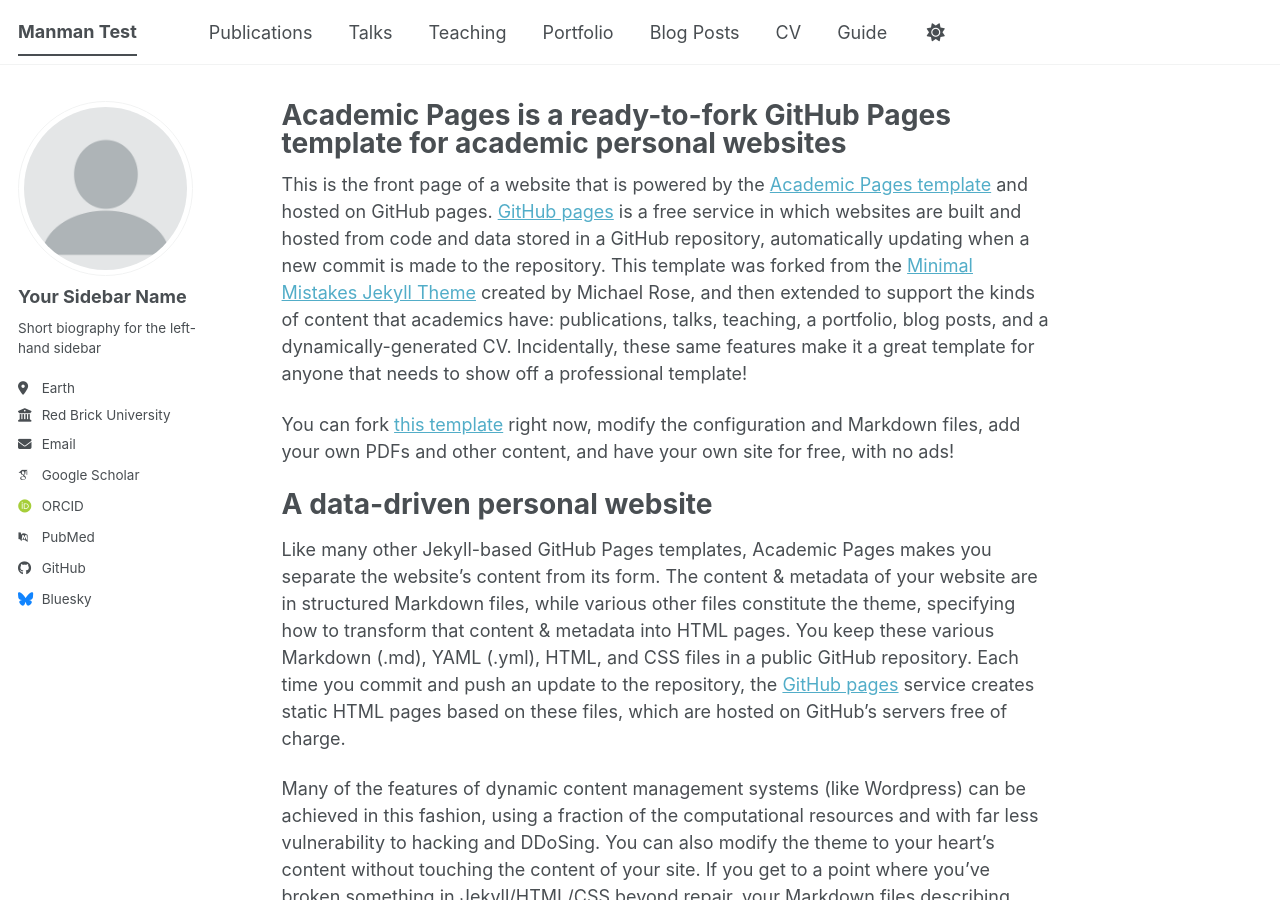
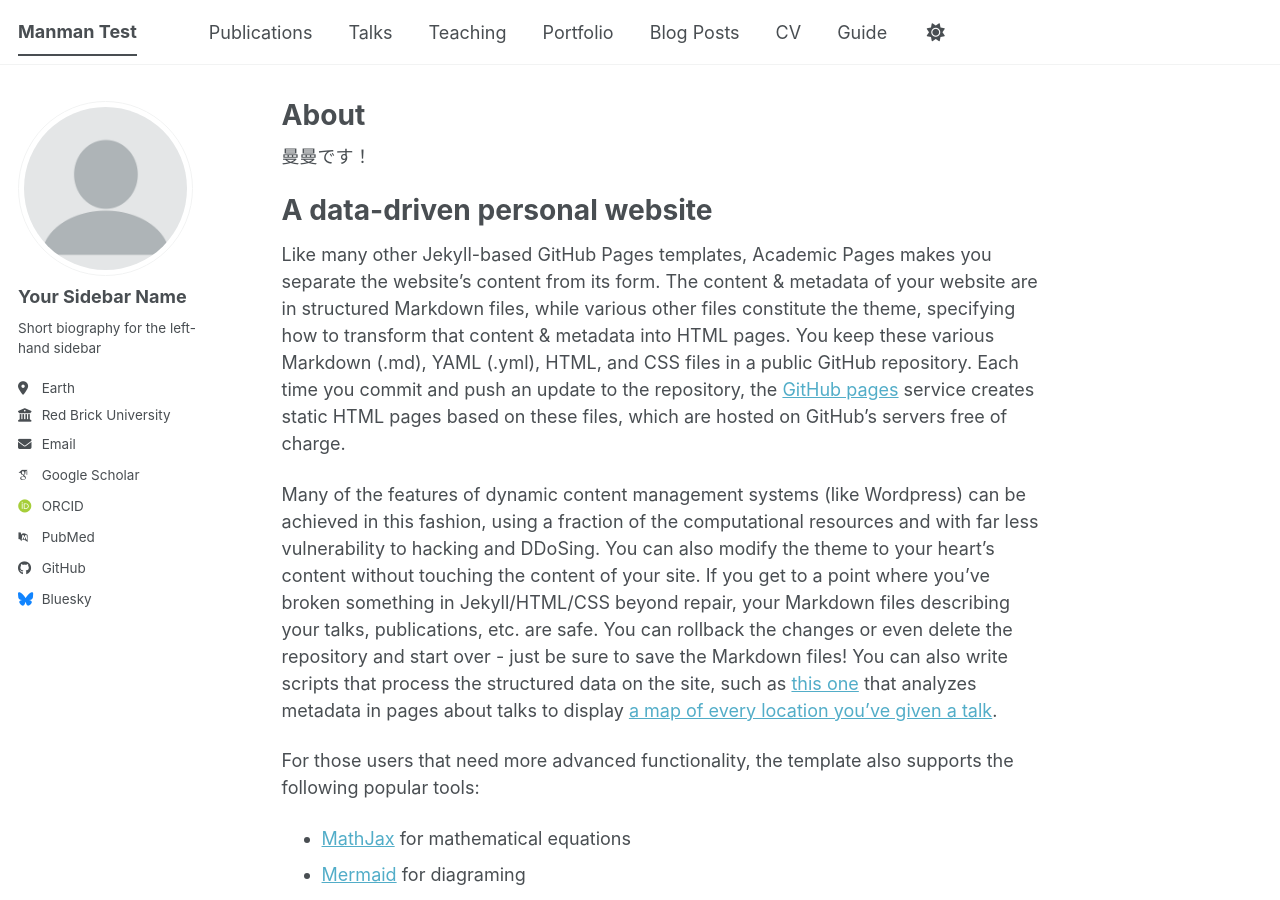
Before and after one commit to wmm1148/wmm1148.github.io, a Jekyll site: the page built from _pages/about.md, in a window 1280 px wide and 900 px high. Built offline with Jekyll 4.4.1, drawn with Linux system fonts in a browser that asks for light colours; some web fonts are replaced; a script bundle is joined from its source files by our own code; library files that are not in the unit come from our copies.

Commit message:
Update about.md

```diff
--- a/_pages/about.md
+++ b/_pages/about.md
@@ -1,15 +1,12 @@
 ---
 permalink: /
-title: "Academic Pages is a ready-to-fork GitHub Pages template for academic personal websites"
+title: "About"
 author_profile: true
 redirect_from:
   - /about/
   - /about.html
 ---
-
-This is the front page of a website that is powered by the [Academic Pages template](https://github.com/academicpages/academicpages.github.io) and hosted on GitHub pages. [GitHub pages](https://pages.github.com) is a free service in which websites are built and hosted from code and data stored in a GitHub repository, automatically updating when a new commit is made to the repository. This template was forked from the [Minimal Mistakes Jekyll Theme](https://mmistakes.github.io/minimal-mistakes/) created by Michael Rose, and then extended to support the kinds of content that academics have: publications, talks, teaching, a portfolio, blog posts, and a dynamically-generated CV. Incidentally, these same features make it a great template for anyone that needs to show off a professional template!
-
- You can fork [this template](https://github.com/academicpages/academicpages.github.io) right now, modify the configuration and Markdown files, add your own PDFs and other content, and have your own site for free, with no ads!
+曼曼です！
 
 A data-driven personal website
 ======
```
